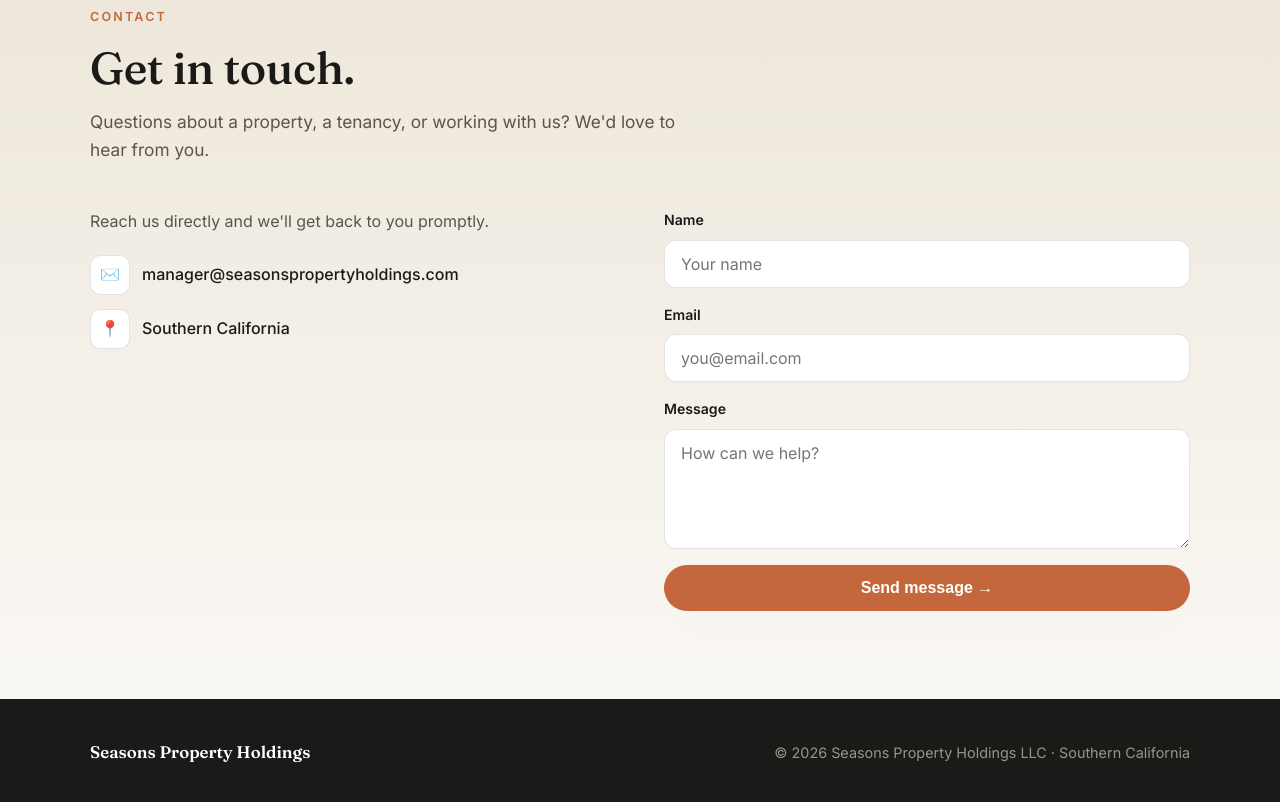
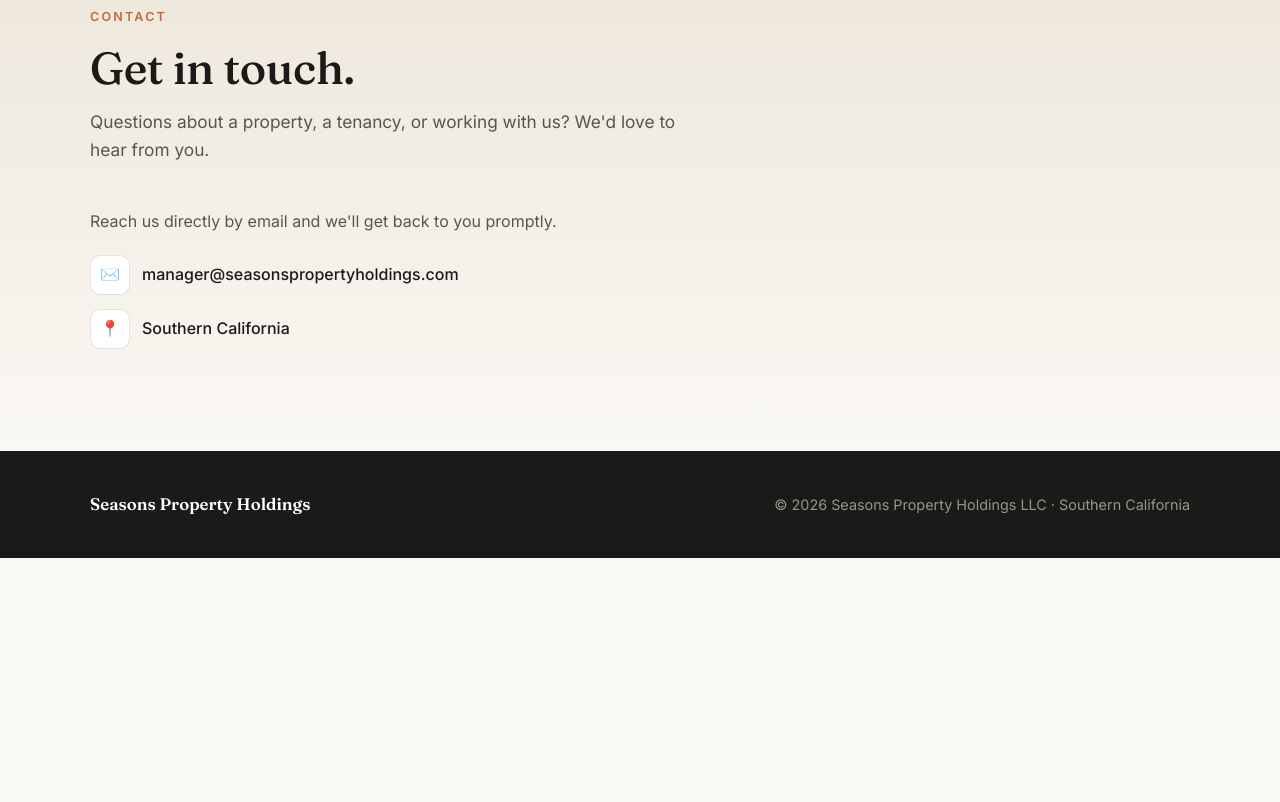
Before and after one commit to gohfastur/seasons-website, a plain HTML site: page index.html in a window 1280 px wide. Shown: the part 2138-2940 px from the top of the page. After the commit the page ends 2696 px from the top, so only its background shows below. Drawn offline with Linux system fonts and the light colour scheme.

Commit message:
remove contact inquiry form (no rentals; spam target) — keep direct email
Jason 2026-08-01: Seasons has no properties to rent, so the public inquiry
form was pure spam surface (a bot flooded it). Remove the <form> POSTing to
seasons-form.onrender.com/submit; keep the direct manager@ email so visitors
can still reach us. Backend /submit is also disabled (INQUIRIES_ENABLED off).

Co-Authored-By: Claude Opus 4.8 <noreply@anthropic.com>

```diff
--- a/index.html
+++ b/index.html
@@ -208,22 +208,10 @@
         <h2>Get in touch.</h2>
         <p>Questions about a property, a tenancy, or working with us? We'd love to hear from you.</p>
       </div>
-      <div class="contact-grid">
-        <div class="contact-info reveal">
-          <p>Reach us directly and we'll get back to you promptly.</p>
-          <a class="line" href="mailto:manager@seasonspropertyholdings.com"><span class="ic">✉️</span> manager@seasonspropertyholdings.com</a>
-          <a class="line" href="#"><span class="ic">📍</span> Southern California</a>
-        </div>
-        <form class="reveal" action="https://seasons-form.onrender.com/submit" method="POST">
-          <input type="text" name="_honey" style="display:none" tabindex="-1" autocomplete="off" />
-          <label for="name">Name</label>
-          <input id="name" name="name" type="text" placeholder="Your name" required />
-          <label for="email">Email</label>
-          <input id="email" name="email" type="email" placeholder="you@email.com" required />
-          <label for="message">Message</label>
-          <textarea id="message" name="message" placeholder="How can we help?" required></textarea>
-          <button class="btn btn-primary" type="submit" style="border:none;cursor:pointer;justify-content:center">Send message →</button>
-        </form>
+      <div class="contact-info reveal" style="max-width:560px">
+        <p>Reach us directly by email and we'll get back to you promptly.</p>
+        <a class="line" href="mailto:manager@seasonspropertyholdings.com"><span class="ic">✉️</span> manager@seasonspropertyholdings.com</a>
+        <a class="line" href="#"><span class="ic">📍</span> Southern California</a>
       </div>
     </div>
   </section>
```
